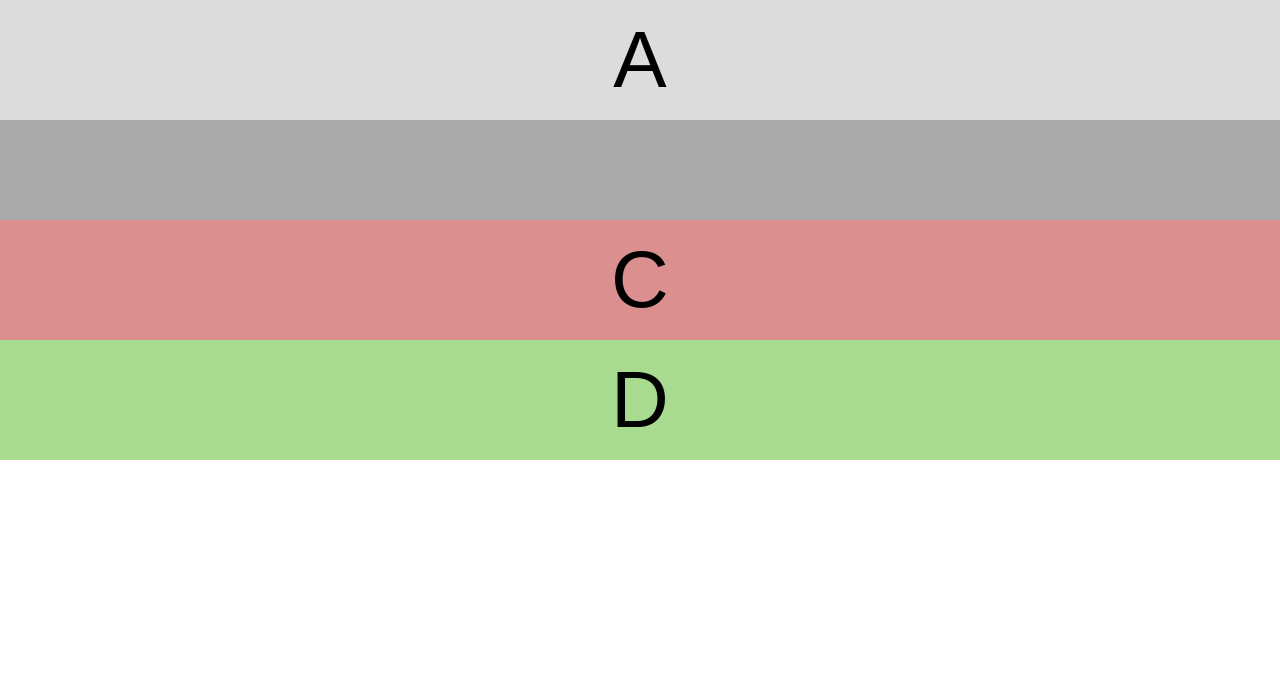
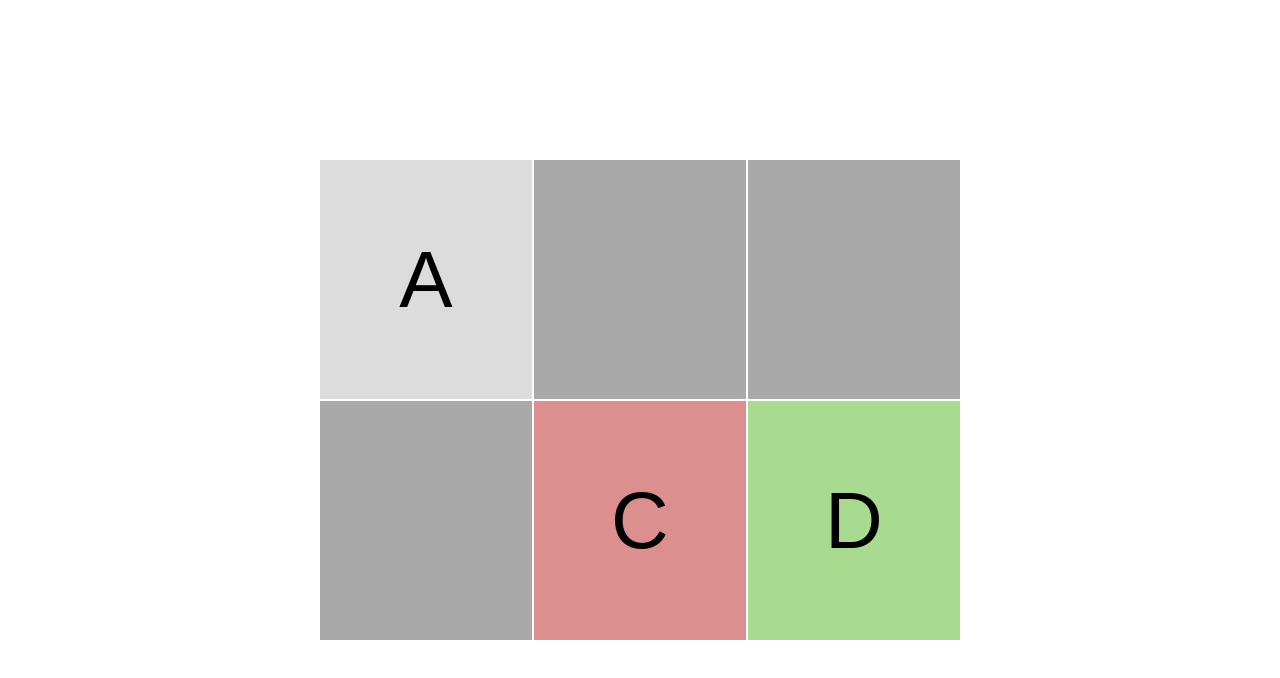
Before and after one commit to morfeii/memory-game, a Next.js app: page / in a window 1280 px wide. Shown: the top 678 px of the page. Built offline with nearby package versions, Linux system fonts and the light colour scheme.

Commit message:
add Board component

```diff
--- /dev/null
+++ b/components/Board.js
@@ -0,0 +1,18 @@
+import * as R from 'rambda';
+import React from 'react';
+import * as Cell from './Cell';
+
+// LOGIC
+// let cell1 = ...
+// let board = [cell1, cell2, ..., celln];
+
+// VIEW
+export function View({ board, onClickAt }) {
+  return (
+    <div className="board">
+      {board.map((cell, i) => (
+        <Cell.View key={i} cell={cell} onClick={(_) => onClickAt(i)} />
+      ))}
+    </div>
+  );
+}
--- a/components/Cell.js
+++ b/components/Cell.js
@@ -1,6 +1,10 @@
 import React from 'react';
 
-//LOGIC
+// LOGIC
+// cell = {
+//   symbol: "A",
+//   status: Status.Open,
+// }
 export let Status = {
   Open: 'Open',
   Closed: 'Closed',
@@ -25,10 +29,13 @@ export function View({ cell, onClick }) {
 }
 
 export function classByStatus(status) {
+  return status.toLowerCase();
+/*
   switch (status) {
     case Status.Failed: return 'failed';
     case Status.Done: return 'done';
     case Status.Open: return 'open';
     case Status.Closed: return 'closed';
   }
+*/
 }
--- a/package.json
+++ b/package.json
@@ -9,10 +9,13 @@
   },
   "dependencies": {
     "next": "9.5.3",
+    "rambda": "^6.2.0",
     "react": "16.13.1",
     "react-dom": "16.13.1"
   },
   "devDependencies": {
+    "@typescript-eslint/eslint-plugin": "^4.4.0",
+    "@typescript-eslint/parser": "^4.4.0",
     "eslint": "^7.10.0",
     "eslint-config-prettier": "^6.12.0",
     "eslint-plugin-jsx-a11y": "^6.3.1",
@@ -21,6 +24,7 @@
     "eslint-plugin-react-hooks": "^4.1.2",
     "prettier": "^2.1.2",
     "stylelint-config-airbnb": "0.0.0",
-    "stylelint-config-prettier": "^8.0.2"
+    "stylelint-config-prettier": "^8.0.2",
+    "typescript": "^4.0.3"
   }
 }
--- a/pages/_app.js
+++ b/pages/_app.js
@@ -1,8 +1,13 @@
+import React from 'react';
 import '../styles/reset.css';
 import '../styles/index.css';
 
-function MyApp({ Component, pageProps }) {
-  return <Component {...pageProps} />
+function App({ Component, pageProps }) {
+  return (
+    <div id="root">
+      <Component {...pageProps} />
+    </div>
+  );
 }
 
-export default MyApp
+export default App;
--- a/pages/index.js
+++ b/pages/index.js
@@ -1,18 +1,20 @@
 import React from 'react';
 import * as Cell from '../components/Cell';
+import * as Board from '../components/Board';
 
 export default function Layout() {
   let cellOpen = { symbol: 'A', status: Cell.Status.Open };
-  let cellClosed = { symbol: 'B', status: Cell.Status.Closed };
+  let cellClosed1 = { symbol: 'B1', status: Cell.Status.Closed };
+  let cellClosed2 = { symbol: 'B1', status: Cell.Status.Closed };
+  let cellClosed3 = { symbol: 'B2', status: Cell.Status.Closed };
   let cellFailed = { symbol: 'C', status: Cell.Status.Failed };
   let cellDone = { symbol: 'D', status: Cell.Status.Done };
 
+  let board = [cellOpen, cellClosed1, cellClosed2, cellClosed3, cellFailed, cellDone];
+
   return (
     <div>
-      <Cell.View cell={cellOpen} />
-      <Cell.View cell={cellClosed} />
-      <Cell.View cell={cellFailed} />
-      <Cell.View cell={cellDone} />
+      <Board.View board={board} onClickAt={() => null} />
     </div>
-  )
+  );
 }
--- a/styles/index.css
+++ b/styles/index.css
@@ -1,3 +1,14 @@
+body {
+  overflow: hidden;
+}
+
+#root {
+  min-height: 100vh;
+  display: flex;
+  justify-content: center;
+  align-items: center;
+}
+
 .cell {
   font-size: 4rem;
   background: grey;
@@ -23,3 +34,12 @@
 .cell.failed {
   background: #db8f8f;
 }
+
+.board {
+  display: grid;
+  grid-template-columns: 1fr 1fr 1fr;
+  grid-template-rows: 1fr 1fr;
+  width: 640px;
+  height: 480px;
+  gap: 2px;
+}
```
Also changed, not shown: .eslintrc.js, 2 other files (tests, documents, lock files or other folders).
